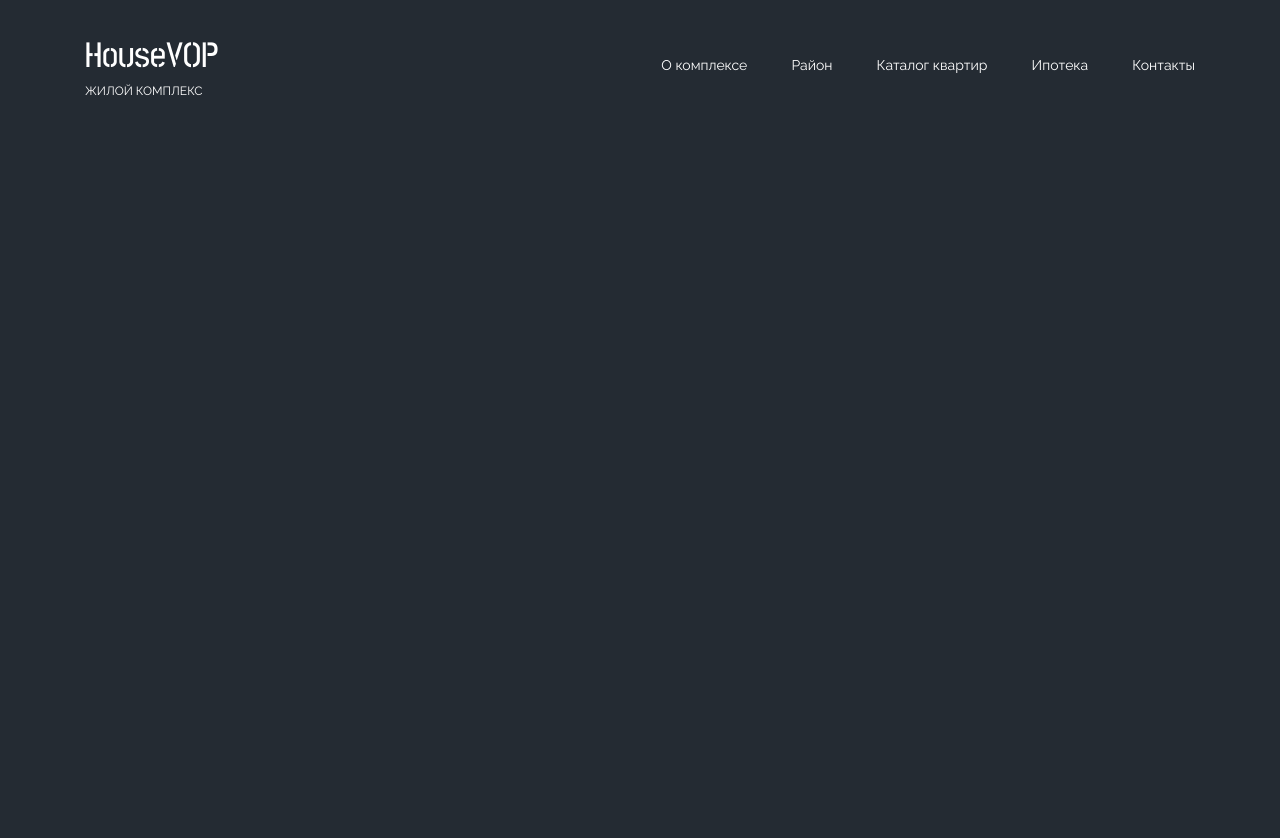
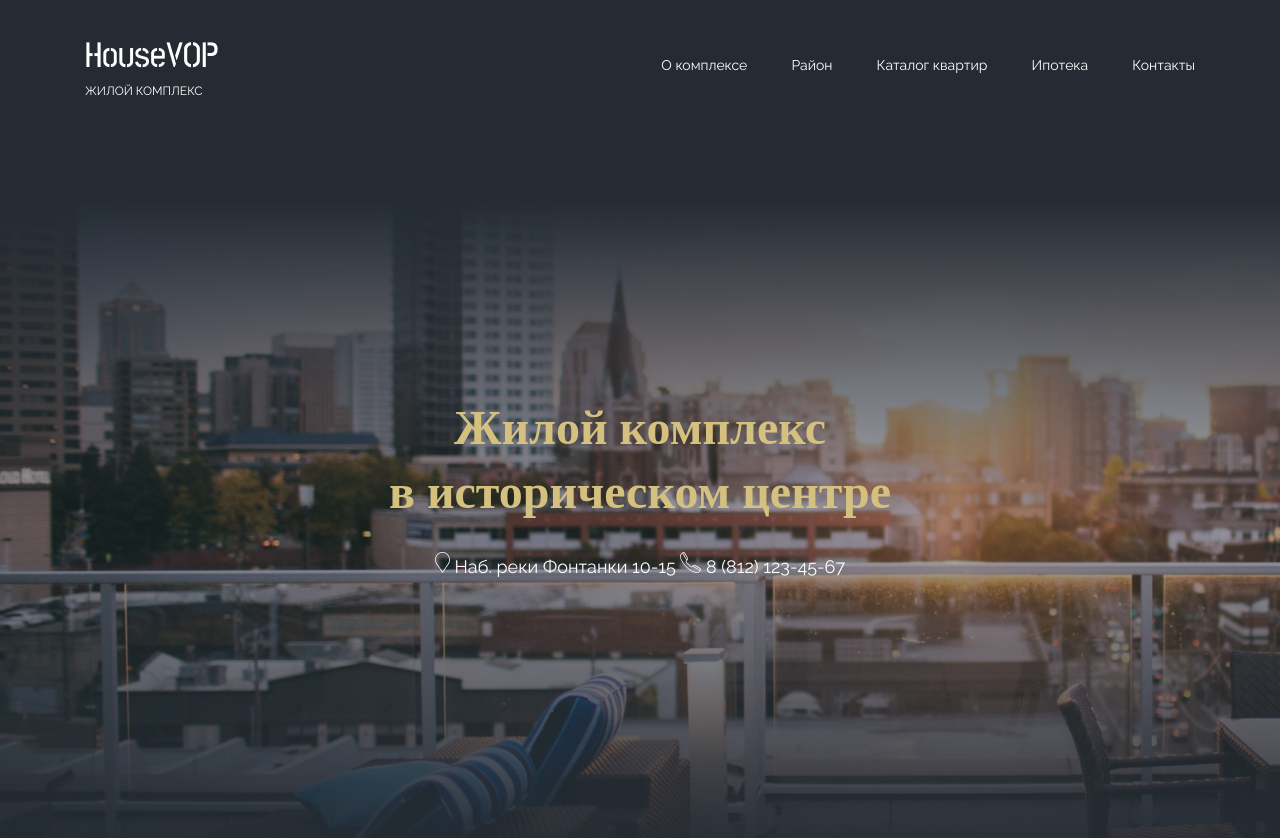
Before and after one commit to shevchu/houseVOP, a plain HTML site: page index.html in a window 1280 px wide. Before the commit the page ends 800 px from the top, so only its background shows below. Drawn offline with nearby package versions, Linux system fonts and the light colour scheme.

Commit message:
добавила раздел с контактами жк, стилизовала надписи в блоке, добавила background img

```diff
--- a/index.html
+++ b/index.html
@@ -3,9 +3,11 @@
 <head>
     <meta charset="UTF-8">
     <meta name="viewport" content="width=device-width, initial-scale=1.0">
-    <link rel="stylesheet" href="styles.css">
-    <link href="fonts/PostNoBillsJaffna-SemiBold.ttf">
+    <link rel="stylesheet" href="styles/header.css">
+    <link rel="stylesheet" href="styles/about.css">
+    <link rel="stylesheet" href="styles/body.css">
     <link href="https://fonts.googleapis.com/css?family=Raleway&display=swap" rel="stylesheet">
+    <link href="https://fonts.googleapis.com/css?family=Playfair+Display&display=swap" rel="stylesheet">
     <title>Document</title>
 </head>
 <body>
@@ -24,5 +26,16 @@
             </div>
         </div>
     </header>
+    <div class="description">
+        <h1>Жилой комплекс <br>
+             в историческом центре</h1>
+        <div class="contacts">
+            <img src="/../houseVOP/img/map.svg">
+            <span> Наб. реки Фонтанки 10-15 </span>
+
+            <img src="/img/tel.svg">
+            <span> 8 (812) 123-45-67</span>
+        </div>
+    </div>
 </body>
 </html>
--- /dev/null
+++ b/styles/about.css
@@ -0,0 +1,21 @@
+.description {
+    display: flex;
+    justify-content: center;
+    align-items: center;
+    flex-direction: column;
+    height: 740px;
+    background-image: url("../img/housevop.png");
+}
+
+
+.description > h1{
+    color: #D4C17F;
+    font-size: 48px;
+    font-family: 'Playfair Display', serif;
+    width: 556px;
+    text-align: center;
+}
+
+.contacts {
+    font-size: 18px;
+}
--- /dev/null
+++ b/styles/body.css
@@ -0,0 +1,19 @@
+@font-face {
+    font-family: 'Jaffna';
+    src: url('../fonts/Jaffna.ttf');
+}
+
+body {
+    background-color: #242B33;
+    color: #ffffff;
+    max-width: 1920px;
+    height: 100%;
+    margin: 0 auto;
+    font-family: 'Raleway', sans-serif;
+}
+
+.container {
+    max-width: 1110px;
+    width: 100%;
+    margin: 0 auto;
+}
--- a/styles.css
+++ b/styles/header.css
@@ -1,28 +1,9 @@
-@font-face {
-    font-family: 'Jaffna';
-    src: url('fonts/Jaffna.ttf');
-}
-
-body {
-    background-color: #242B33;
-    color: #ffffff;
-    max-width: 1920px;
-    height: 100%;
-    margin: 0 auto;
-}
-
-.container {
-    max-width: 1110px;
-    width: 100%;
-    margin: 0 auto;
-}
 
 .header {
     display: flex;
     justify-content: space-between;
     align-items: center;
     padding-top: 30px;
-    font-family: 'Raleway', sans-serif;
 }
 
 .logo {
```
Also changed, not shown: img/housevop.png (added), img/map.svg (added), img/tel.svg (added).
